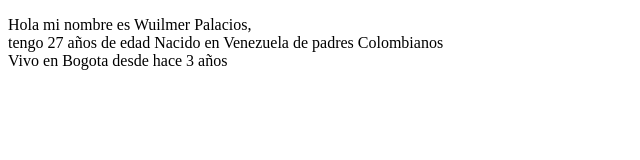
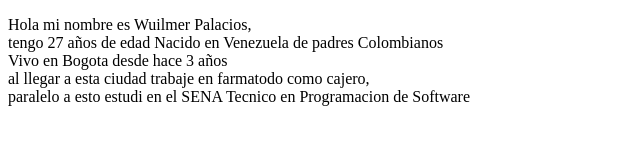
Before and after one commit to wuilmer-palacios/prueba, a plain HTML site: page index.html in a window 1280 px wide. Shown: the whole page, without its empty margins (0-640 px from the left). Drawn offline with Linux system fonts and the light colour scheme.

Commit message:
version 1 de hotfix

```diff
--- a/index.html
+++ b/index.html
@@ -9,7 +9,9 @@
     <p>
         Hola mi nombre es Wuilmer Palacios, <br>
         tengo 27 años de edad Nacido en Venezuela de padres Colombianos <br>
-        Vivo en Bogota desde hace 3 años
+        Vivo en Bogota desde hace 3 años <br>
+        al llegar a esta ciudad trabaje en farmatodo como cajero, <br>
+        paralelo a esto estudi en el SENA Tecnico en Programacion de Software
     </p>
 </body>
 </html>
```
